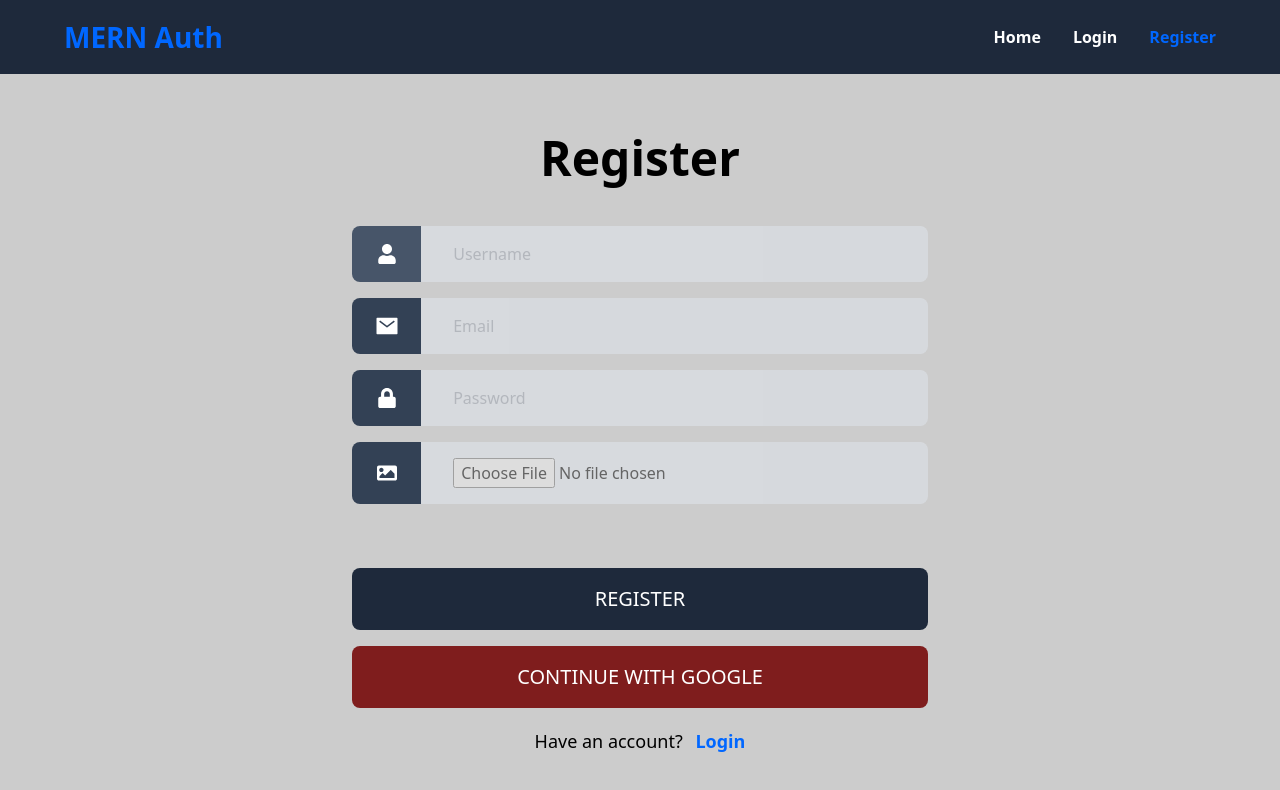
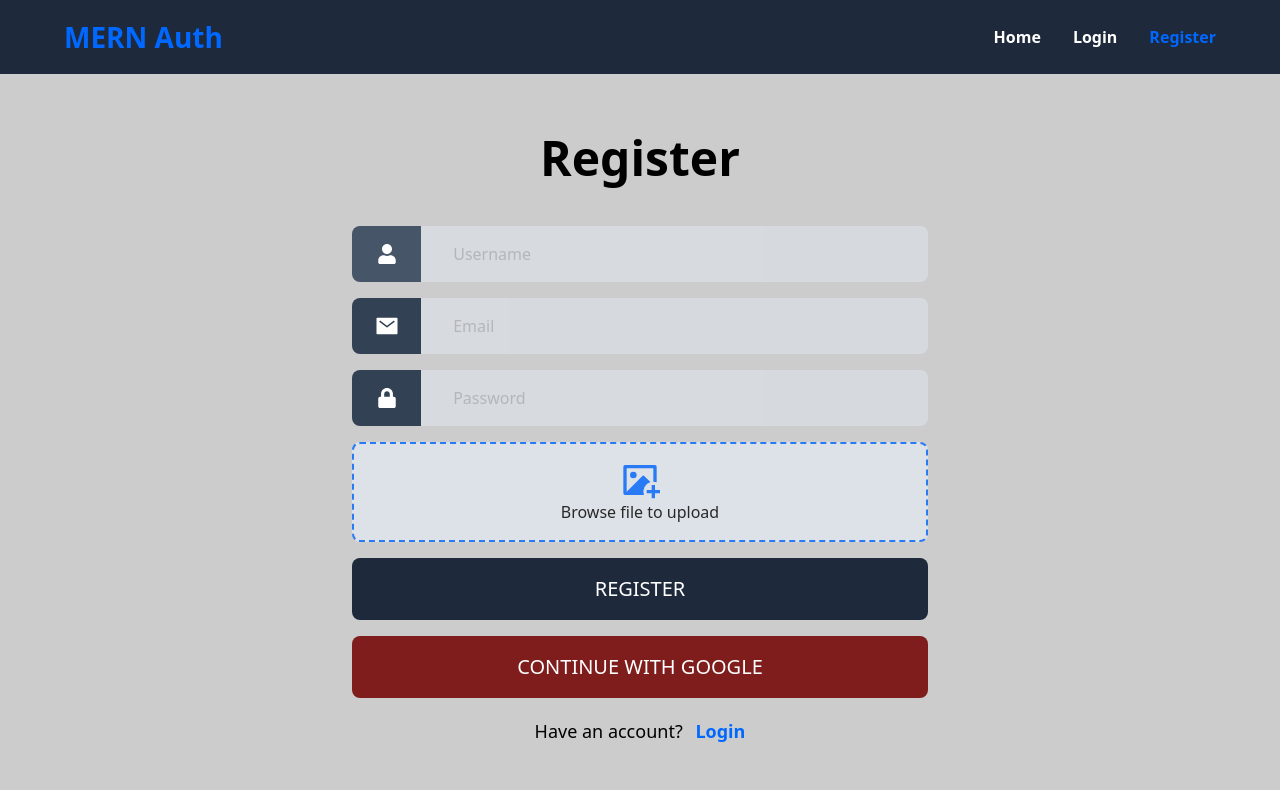
Before and after one commit to TuanNguyen0915/MERN_Auth, a React (Vite) app in the folder FrontEnd/: page /register in a window 1280 px wide. Shown: the top 790 px of the page. Built offline with nearby package versions, Linux system fonts and the light colour scheme; no server answers.

Commit message:
Create UploadImg component

```diff
--- /dev/null
+++ b/FrontEnd/src/components/UploadImg/UploadImg.jsx
@@ -0,0 +1,68 @@
+import { useState } from "react";
+import { AiFillFileImage } from "react-icons/ai";
+import { MdCloudUpload, MdDelete } from "react-icons/md";
+import { RiImageAddFill } from "react-icons/ri";
+const UploadImg = ({ handleUploadToCloudify }) => {
+  const [file, setFile] = useState(null);
+  const [previewUrl, setPreviewUrl] = useState(null);
+  const [previewName, setPreviewName] = useState(null);
+  const handleChange = (e) => {
+    e.preventDefault();
+    setFile(e.target.files[0]);
+    setPreviewName(e.target.files[0].name);
+    setPreviewUrl(URL.createObjectURL(e.target.files[0]));
+  };
+  const handleDeleteImg = () => {
+    setPreviewName(null);
+    setPreviewUrl(null);
+  };
+
+  const handleSendFile = () => {
+    handleUploadToCloudify(file);
+  };
+
+  return (
+    <div className=" flex w-full flex-col items-center justify-center gap-8 rounded-lg border-2 border-dashed border-textLink bg-slate-200 p-4 px-8 opacity-80 outline-none focus:opacity-100">
+      <label htmlFor="file-upload">
+        <RiImageAddFill className="mx-auto text-[40px] text-textLink hover:text-slate-900" />
+        <p>Browse file to upload</p>
+        <input type="file" id="file-upload" hidden onChange={handleChange} />
+      </label>
+      {previewUrl && (
+        <div className="flex w-full flex-col items-center justify-center gap-4">
+          <div className="h-[100px] w-[100px] rounded-full">
+            <img
+              src={previewUrl}
+              alt="preview photo"
+              className="h-full w-full rounded-full object-cover object-center"
+            />
+          </div>
+          <div className="flex items-center justify-between">
+            <AiFillFileImage />
+            <p className="ml-4">{previewName}</p>
+          </div>
+          <div className="flex w-full items-center justify-between">
+            <button
+              type="button"
+              className=" flex items-center justify-start rounded-md bg-slate-900 p-2 text-white hover:bg-slate-700"
+              onClick={handleSendFile}
+            >
+              <MdCloudUpload />
+              <p className="ml-4">Upload</p>
+            </button>
+            <button
+              onClick={handleDeleteImg}
+              type="button"
+              className=" flex items-center justify-start rounded-md bg-red-900 p-2 text-white hover:bg-red-600"
+            >
+              <MdDelete />
+              <p className="ml-4">Delete</p>
+            </button>
+          </div>
+        </div>
+      )}
+    </div>
+  );
+};
+
+export default UploadImg;
--- a/FrontEnd/src/pages/Profile.jsx
+++ b/FrontEnd/src/pages/Profile.jsx
@@ -40,8 +40,8 @@ const Profile = () => {
             UPDATE
           </button>
         </form>
-        <div className="w-full  md:w-1/2">
-          <div className="flex w-full items-center justify-between">
+
+        <div className="flex w-full items-center justify-between my-4">
           <Link className="w-full">
             <p className="text-red-600w text-left">Delete Account</p>
           </Link>
@@ -51,7 +51,6 @@ const Profile = () => {
         </div>
       </div>
     </div>
-    </div>
   );
 };
 
--- a/FrontEnd/src/pages/Register.jsx
+++ b/FrontEnd/src/pages/Register.jsx
@@ -3,14 +3,13 @@ import { Link } from "react-router-dom";
 import { useNavigate } from "react-router-dom";
 import * as authServices from "../services/authServices";
 import { toast } from "react-toastify";
-import { FaLock, FaUser, FaImage } from "react-icons/fa";
+import { FaLock, FaUser} from "react-icons/fa";
 import { IoMailSharp } from "react-icons/io5";
 import { uploadImageToCloudinary } from "../services/uploadToCloudinary";
 import Oauth from "../components/OAuth/Oauth";
-
+import UploadImg from "../components/UploadImg/UploadImg";
 const Register = () => {
   const navigate = useNavigate();
-  const [previewPhoto, setPreviewPhoto] = useState(null);
   const [loading, setLoading] = useState(false);
   const errMessage = useRef(null);
   const [formData, setFormData] = useState({
@@ -25,12 +24,11 @@ const Register = () => {
     setFormData({ ...formData, [name]: value });
   };
 
-  const handleUploadPhoto = async (e) => {
-    const file = e.target.files[0];
-    const data = await uploadImageToCloudinary(file);
-    setPreviewPhoto(data.url);
-    setFormData({ ...formData, photo: data.url });
-  };
+  const handleUploadToCloudify = async file => {
+    const uploadedImg = await uploadImageToCloudinary(file)
+    console.log(uploadedImg.url)
+    setFormData({...formData, photo: uploadedImg.url})
+  }
 
   const handleSubmit = async (e) => {
     e.preventDefault();
@@ -113,28 +111,7 @@ const Register = () => {
           </div>
           {/* PHOTO */}
           <div className="flex w-full">
-            <div className="flex w-[80px] items-center justify-center rounded-s-lg bg-slate-700">
-              <FaImage className="text-[20px] text-white" />
-            </div>
-            <input
-              type="file"
-              accept=".png, .jpeg"
-              name="photo"
-              className=" w-full rounded-e-lg bg-slate-200 p-4 px-8 opacity-50 outline-none focus:opacity-100"
-              onChange={handleUploadPhoto}
-            />
-          </div>
-          {/* SHOW UPLOAD PHOTO */}
-          <div className="my-2 p-2">
-            {previewPhoto && (
-              <figure className="border-primaryColor flex h-[120px] w-[120px] items-center justify-center rounded-full border-2 border-slate-500">
-                <img
-                  src={previewPhoto}
-                  alt="avatar"
-                  className="h-full w-full rounded-full object-contain"
-                />
-              </figure>
-            )}
+            <UploadImg handleUploadToCloudify={handleUploadToCloudify}/>
           </div>
           {/* BUTTON */}
           <button
```
Lines whose indentation alone changed are shown as unchanged.
